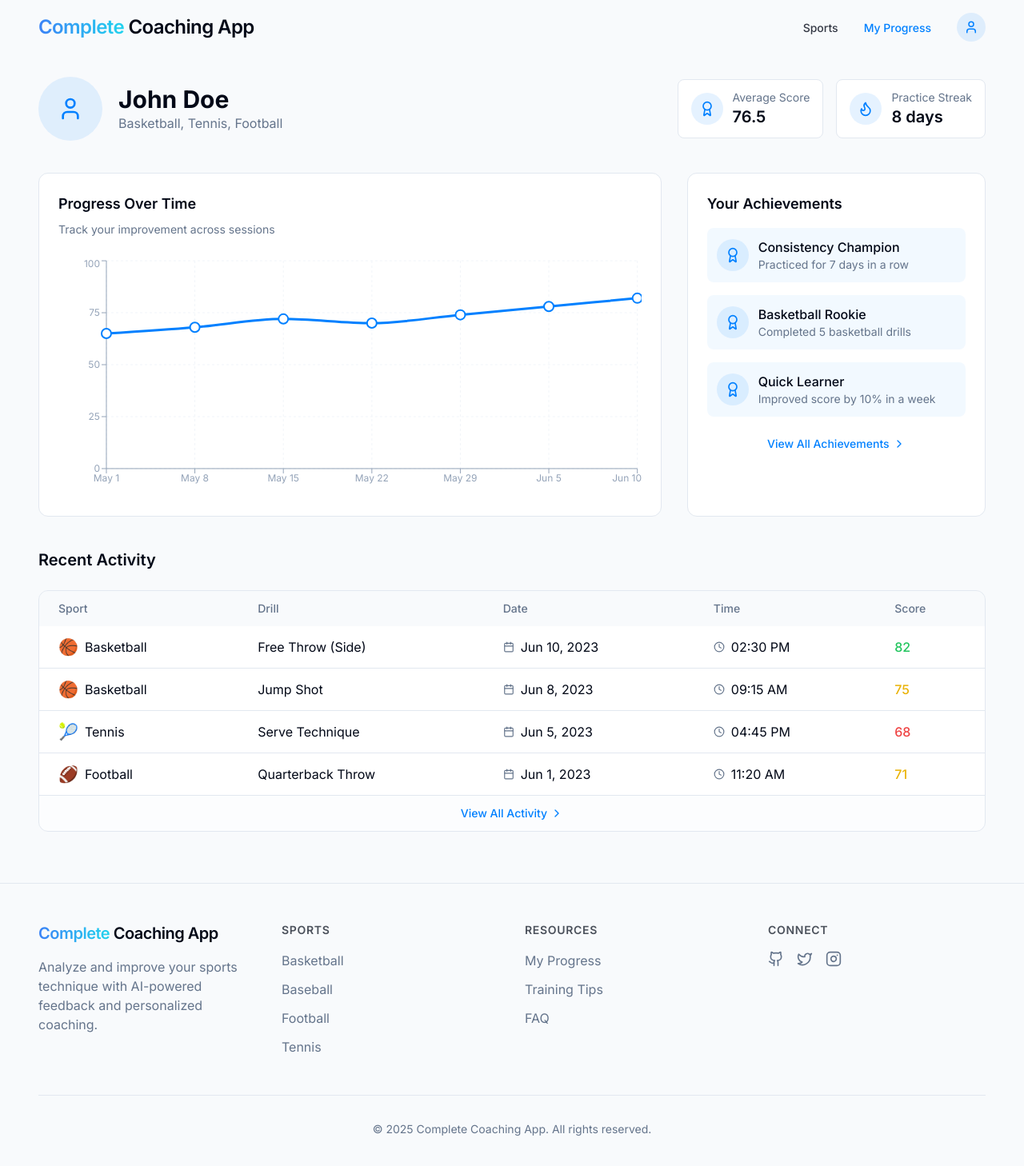
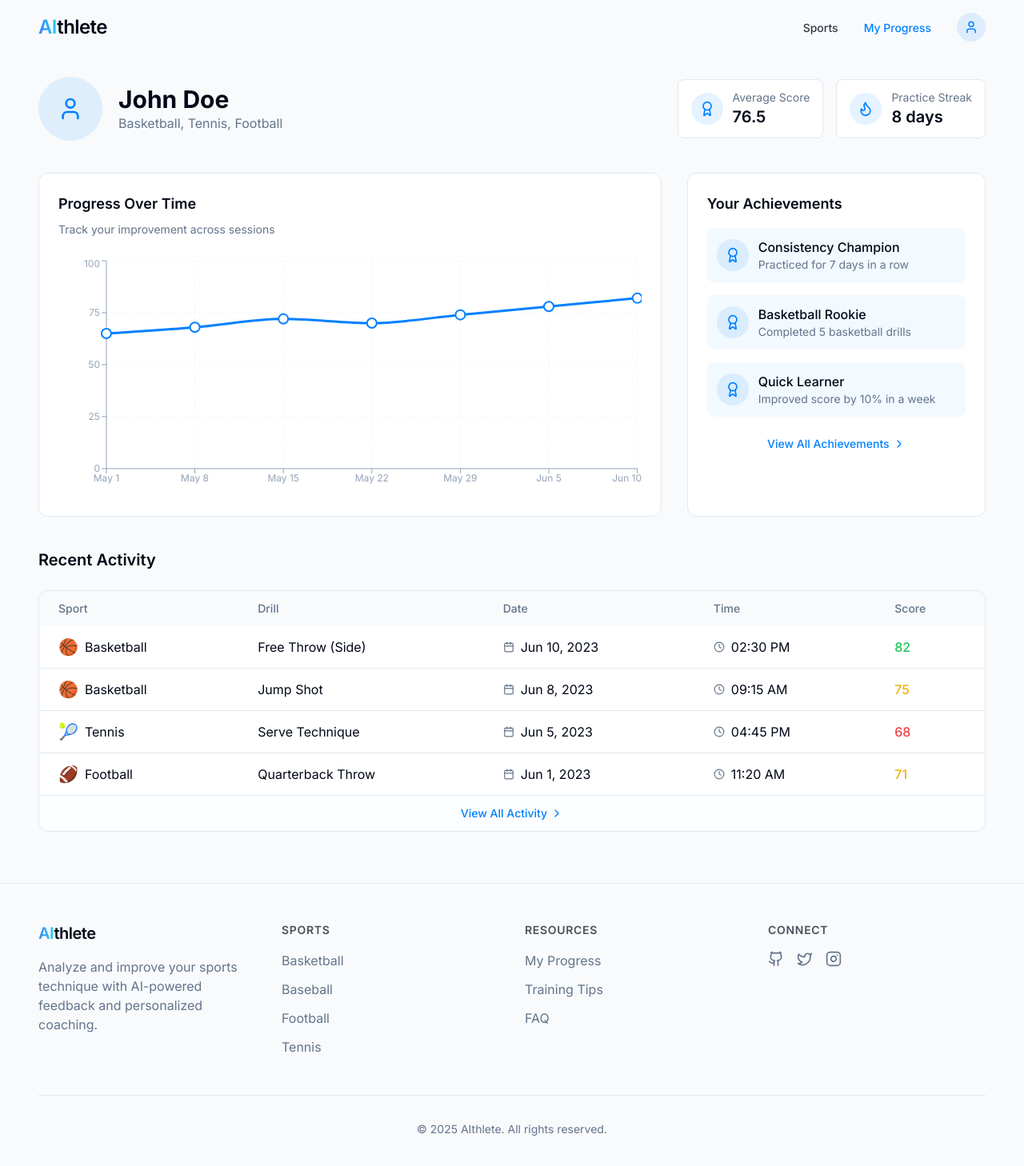
Before and after one commit to kman62/skillverse-coach, a React (Vite) app: page /profile in a window 1280 px wide. Shown: the top 1458 px of the page at 80% size. Built offline with nearby package versions, Linux system fonts and the light colour scheme.

Commit message:
Rename project to AIthlete
Renames the project to AIthlete.

```diff
--- a/index.html
+++ b/index.html
@@ -4,7 +4,7 @@
   <head>
     <meta charset="UTF-8" />
     <meta name="viewport" content="width=device-width, initial-scale=1.0" />
-    <title>Complete Coaching App</title>
+    <title>AIthlete</title>
     <meta name="description" content="Lovable Generated Project" />
     <meta name="author" content="Lovable" />
     <meta property="og:image" content="/og-image.png" />
--- a/src/components/layout/Footer.tsx
+++ b/src/components/layout/Footer.tsx
@@ -13,7 +13,7 @@ const Footer = () => {
               to="/"
               className="text-xl font-semibold tracking-tight transition-opacity duration-200 hover:opacity-80"
             >
-              <span className="gradient-text">Complete</span> <span className="text-foreground">Coaching App</span>
+              <span className="gradient-text">AI</span><span className="text-foreground">thlete</span>
             </Link>
             <p className="mt-4 text-muted-foreground">
               Analyze and improve your sports technique with AI-powered feedback and personalized coaching.
@@ -97,7 +97,7 @@ const Footer = () => {
 
         <div className="mt-12 pt-8 border-t border-border">
           <p className="text-center text-sm text-muted-foreground">
-            &copy; {new Date().getFullYear()} Complete Coaching App. All rights reserved.
+            &copy; {new Date().getFullYear()} AIthlete. All rights reserved.
           </p>
         </div>
       </div>
--- a/src/components/layout/Navbar.tsx
+++ b/src/components/layout/Navbar.tsx
@@ -38,7 +38,7 @@ const Navbar = () => {
             to="/"
             className="text-xl md:text-2xl font-semibold tracking-tight transition-opacity duration-200 hover:opacity-80"
           >
-            <span className="gradient-text">Complete</span> <span className="text-foreground">Coaching App</span>
+            <span className="gradient-text">AI</span><span className="text-foreground">thlete</span>
           </Link>
 
           {/* Desktop Navigation */}
```
